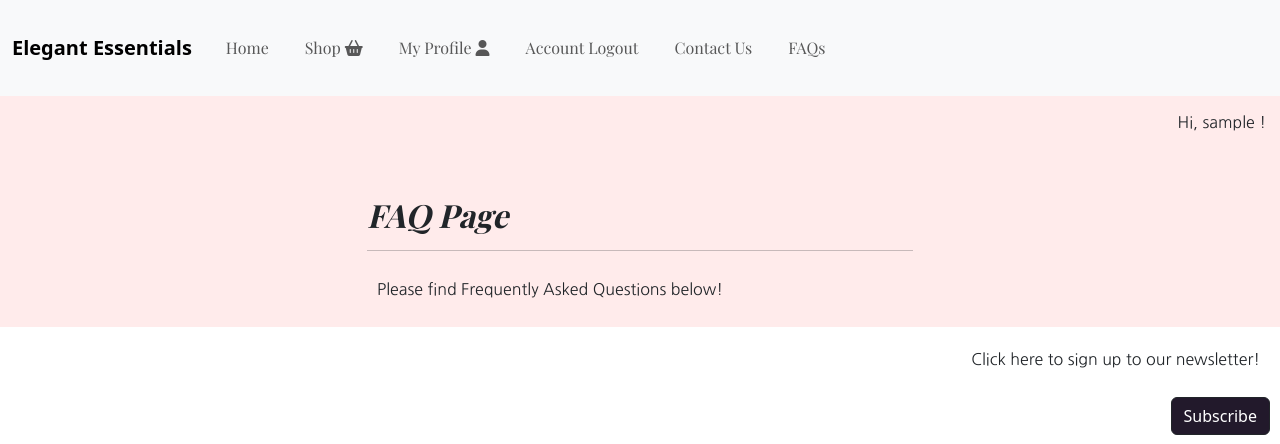
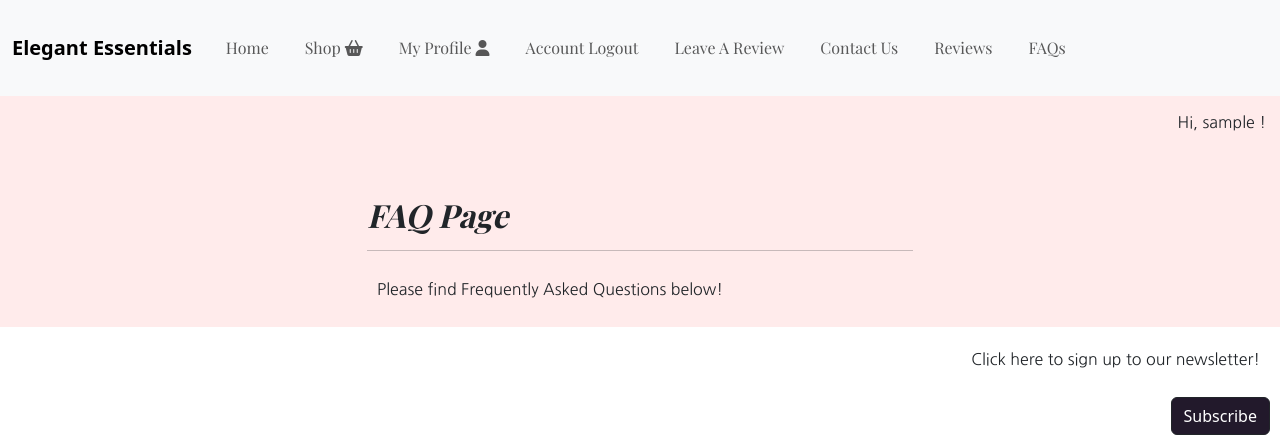
Before and after one commit to runabrandes/pp5-elegant-essentials, a Django app: page /FAQ/ in a window 1280 px wide. Shown: the top 444 px of the page. Run offline with Django 5.2, Linux system fonts and the light colour scheme; the visitor is signed in with stand-in values (Sample User, id 1); data that the repository does not hold is empty; parts of the project's set-up code (start-up, migrations or seed data) failed here and were passed over; some libraries are stand-ins or nearby versions; some web fonts are replaced.

Commit message:
Linked create a review and review overview to navbar

```diff
--- a/templates/base.html
+++ b/templates/base.html
@@ -71,6 +71,10 @@
                             <a class="nav-link {% if request.path == logout_url %}active" aria-current="page{% endif %}"
                                 href="{% url 'account_logout' %}">Account Logout</a>
                         </li>
+                        <li class="nav-item">
+                            <a class="nav-link {% if request.path == reviews %}active" aria-current="page{% endif %}"
+                                href="{% url 'reviews' %}">Leave A Review</a>
+                        </li>
                         {% else %}
                         <li class="nav-item">
                             <a class="nav-link {% if request.path == signup_url %}active" aria-current="page{% endif %}"
@@ -86,7 +90,11 @@
                                 href="{% url 'contact' %}">Contact Us</a>
                         </li>
                         <li class="nav-item">
-                            <a class="nav-link {% if request.path == faq_q_and_a%}active" aria-current="page{% endif %}"
+                            <a class="nav-link {% if request.path == review_overview %}active" aria-current="page{% endif %}"
+                                href="{% url 'review_overview' %}">Reviews</a>
+                        </li>
+                        <li class="nav-item">
+                            <a class="nav-link {% if request.path == faq_q_and_a %}active" aria-current="page{% endif %}"
                                 href="{% url 'faq_q_and_a' %}">FAQs</a>
                         </li>
                     </ul>
```
